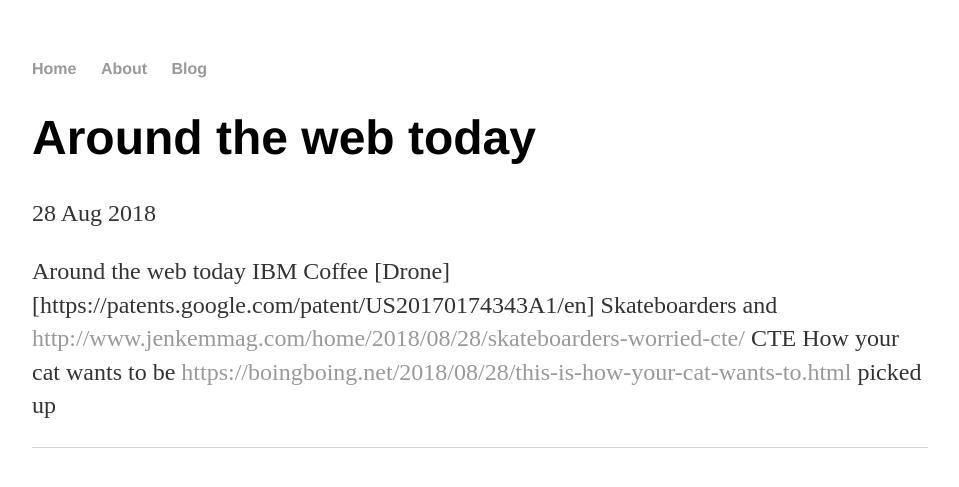
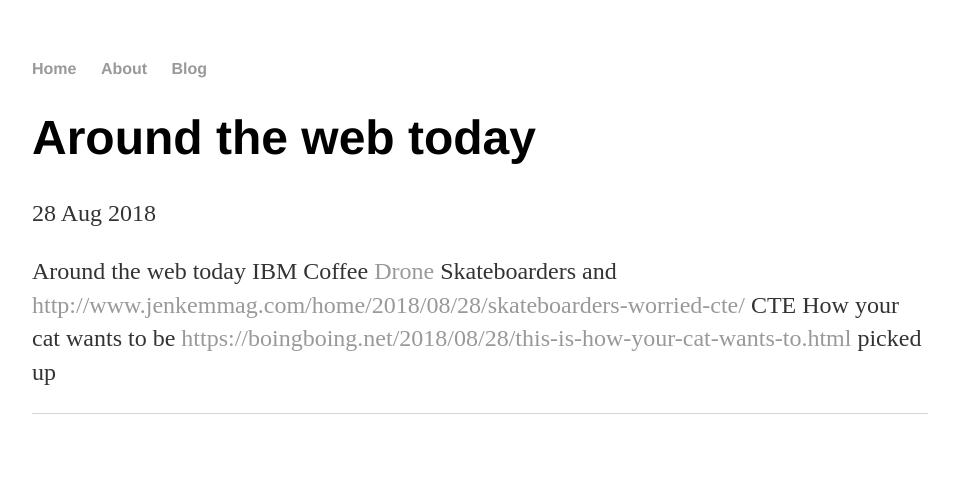
Before and after one commit to jimshreds/jimshreds.github.io, a Jekyll site: the page built from _posts/2018-08-28-things.md, in a window 1280 px wide. Shown: the top 487 px of the page, without its empty margins (160-1119 px from the left). Built offline with Jekyll 4.4.1, drawn with Linux system fonts in a browser that asks for light colours.

Commit message:
Update 2018-08-28-things.md

```diff
--- a/_posts/2018-08-28-things.md
+++ b/_posts/2018-08-28-things.md
@@ -5,6 +5,6 @@
 ---
 
 Around the web today
-IBM Coffee [Drone][https://patents.google.com/patent/US20170174343A1/en]
+IBM Coffee [Drone](https://patents.google.com/patent/US20170174343A1/en)
 Skateboarders and <http://www.jenkemmag.com/home/2018/08/28/skateboarders-worried-cte/> CTE
 How your cat wants to be <https://boingboing.net/2018/08/28/this-is-how-your-cat-wants-to.html> picked up
```
